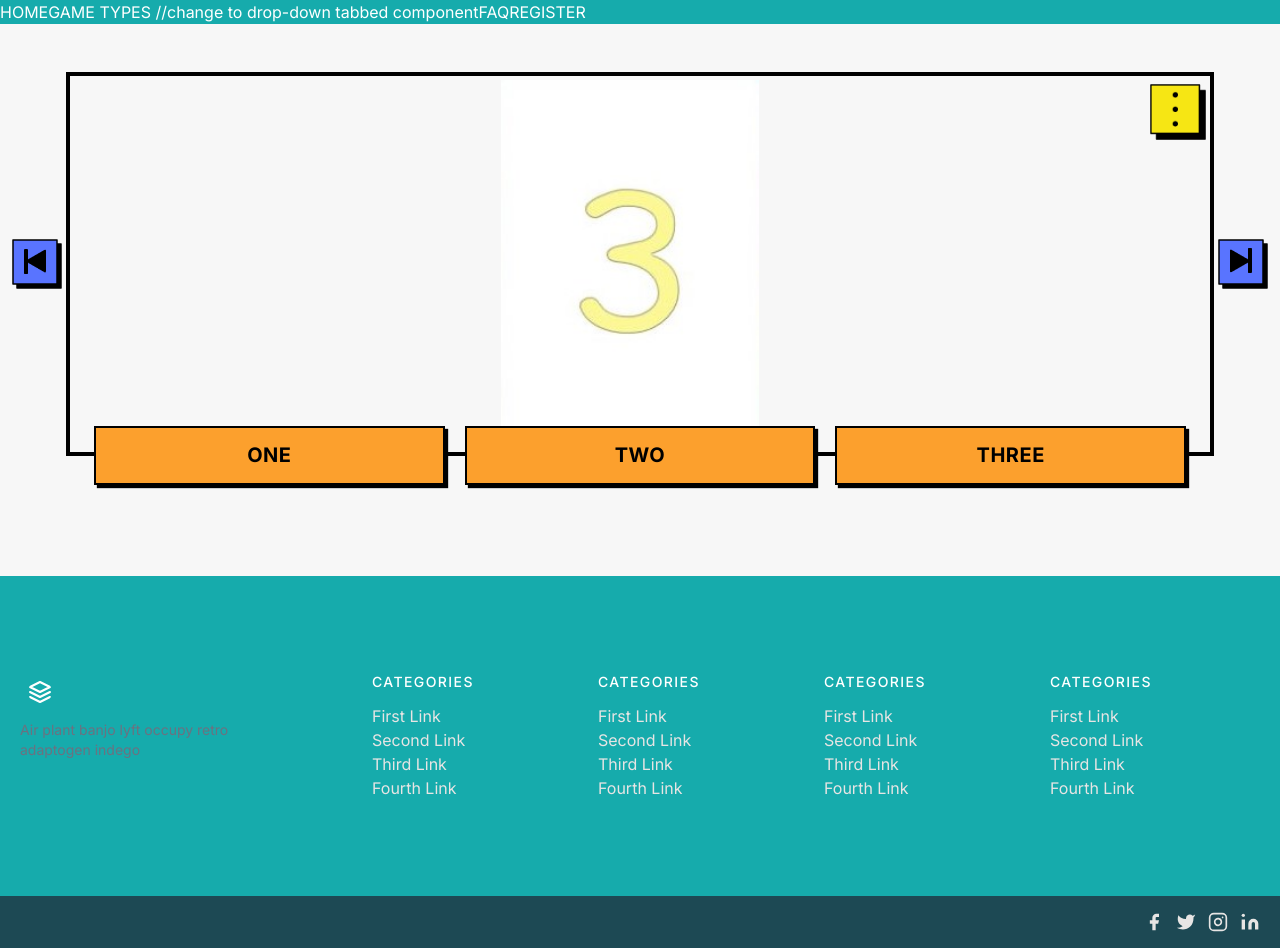
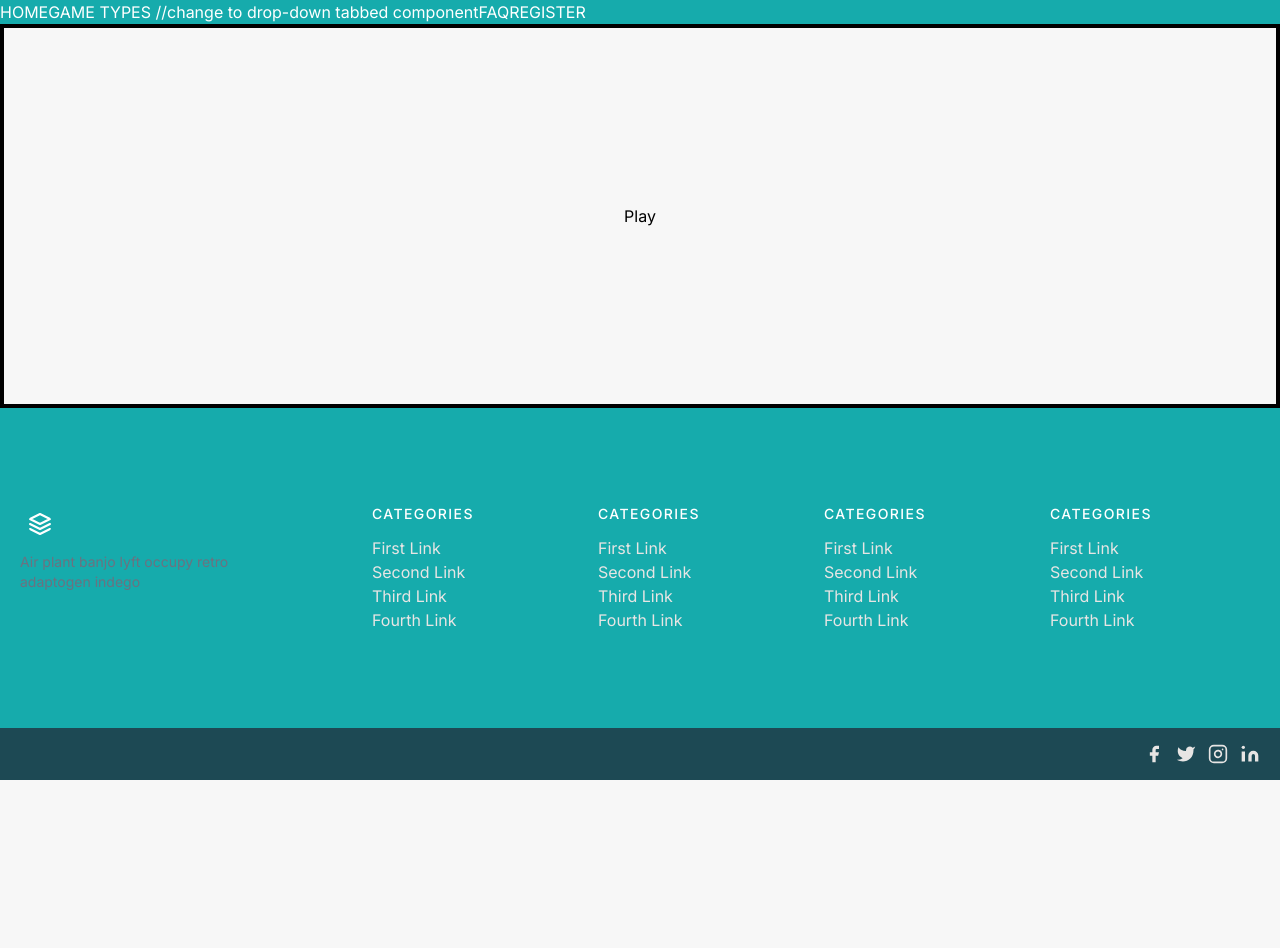
Before and after one commit to chingu-voyages/v42-geckos-team-22, a React (Vite) app: page /game in a window 1280 px wide. After the commit the page ends 800 px from the top, so only its background shows below. Built offline with nearby package versions, Linux system fonts and the light colour scheme.

Commit message:
Play Game button screen
added a screen for the game landing page with a button 'play'. added state to the main Game page with modes for 'landing' 'play'. pushing the play button changes the state and the screens.

```diff
--- /dev/null
+++ b/src/components/GameComponents/GameAnswers.jsx
@@ -0,0 +1,26 @@
+import React from 'react';
+
+function GameAnswers () {
+
+    return (
+        <div className='flex flex-col md:flex-row px-12 md:-my-10 md:h-44 md:mx-6'>
+            <button type='button' className='btn-answer flex-1'>
+                <span className='btn-answer-text'>
+                    ONE
+                </span>
+            </button>
+            <button type='button' className='btn-answer flex-1'>
+                <span className='btn-answer-text'>
+                    TWO
+                </span>
+            </button>
+            <button type='button' className='btn-answer flex-1'>
+                <span className='btn-answer-text'>
+                    THREE
+                </span>
+            </button>
+        </div>
+    )
+}
+
+export default GameAnswers
--- /dev/null
+++ b/src/components/GameComponents/GameControls.jsx
@@ -0,0 +1,20 @@
+import React from "react";
+
+function GameControls () {
+
+    return (
+        <div className='flex justify-around items-center m-1 md:hidden'>
+            <button type='button' className=''>
+                <img className='flex-none' src='src\assets\btn-skip-left.png' />
+            </button>
+            <button type='button' className=''>
+                <img className='flex-none' src='src\assets\btn-more-options.png' />
+            </button>
+            <button type='button' className=''>
+                <img className='flex-none' src='src\assets\btn-skip-right.png' />
+            </button>
+        </div>
+    )
+}
+
+export default GameControls
--- /dev/null
+++ b/src/components/GameComponents/GameLandingWindow.jsx
@@ -0,0 +1,14 @@
+import React from 'react';
+
+function GameLandingWindow ({handlePlayGame}) {
+
+    return (
+        <div className='flex justify-center md:border-4 md:border-black md:flex-grow md:h-96'>
+            <button onClick={handlePlayGame}>
+                <span>Play</span>
+            </button>
+        </div>
+    )
+}
+
+export default GameLandingWindow
--- /dev/null
+++ b/src/components/GameComponents/GamePlayWindow.jsx
@@ -0,0 +1,17 @@
+import React from 'react';
+
+function GamePlayWindow () {
+
+    return (
+        <div className='flex justify-center md:border-4 md:border-black md:flex-grow md:h-96'>
+            <div className='m-1 md:flex-1 md:flex md:justify-center'>
+                <img className='md:ml-10' src='src\assets\card3.jpg' alt='Three' />
+            </div>
+            <button type='button' className='hidden max-h-14 max-w-14 md:flex md:mr-1 md:mt-2'>
+                <img className='' src='src\assets\btn-more-options.png' />
+            </button>
+        </div>
+    )
+}
+
+export default GamePlayWindow
--- a/src/pages/Game.jsx
+++ b/src/pages/Game.jsx
@@ -1,58 +1,42 @@
-import React from "react";
+import React, { useState } from 'react';
+import GameControls from '../components/GameComponents/GameControls';
+import GameAnswers from '../components/GameComponents/GameAnswers';
+import GamePlayWindow from '../components/GameComponents/GamePlayWindow';
+import GameLandingWindow from '../components/GameComponents/GameLandingWindow';
 
 function Game () {
 
+    const [ gameState, setGameState ] = useState("landing")
+
+    const handlePlayGame = () => {
+        setGameState("play")
+        console.log("game mode", gameState)
+    }
+
     return(
         <div className='container mx-auto h-full '>
+            { gameState == "play"
+                ? <>
                     <div className='m-1 border-4 border-black h-4/6 mb-6 mt-12 mx-3 md:border-0' >
                         <div className='md:flex'>
                         <button type='button' className='hidden md:block md:mr-1'>
                             <img className='flex-none' src='src\assets\btn-skip-left.png' />
                         </button>
-                <div className='flex justify-center md:border-4 md:border-black md:flex-grow md:h-96'>
-                    <div className='m-1 md:flex-1 md:flex md:justify-center'>
-                        <img className='md:ml-10' src='src\assets\card3.jpg' alt='Three' />
-                    </div>
-                    <button type='button' className='hidden max-h-14 max-w-14 md:flex md:mr-1 md:mt-2'>
-                        <img className='' src='src\assets\btn-more-options.png' />
-                    </button>
-                </div>
+
+                        <GamePlayWindow />
                         <button type='button' className='hidden md:block md:ml-1'>
                         <img className='flex-none' src='src\assets\btn-skip-right.png' />
                         </button>
                         </div>
-                <div className='flex flex-col md:flex-row px-12 md:-my-10 md:h-44 md:mx-6'>
-                    <button type='button' className='btn-answer flex-1'>
-                        <span className='btn-answer-text'>
-                            ONE
-                        </span>
-                    </button>
-                    <button type='button' className='btn-answer flex-1'>
-                        <span className='btn-answer-text'>
-                            TWO
-                        </span>
-                    </button>
-                    <button type='button' className='btn-answer flex-1'>
-                        <span className='btn-answer-text'>
-                            THREE
-                        </span>
-                    </button>
+                        <GameAnswers />
                     </div>
-            </div>
-            <div className='flex justify-around items-center m-1 md:hidden'>
-                <button type='button' className=''>
-                    <img className='flex-none' src='src\assets\btn-skip-left.png' />
-                </button>
-                <button type='button' className=''>
-                    <img className='flex-none' src='src\assets\btn-more-options.png' />
-                </button>
-                <button type='button' className=''>
-                    <img className='flex-none' src='src\assets\btn-skip-right.png' />
-                </button>
-            </div>
+                    <GameControls />
+                </>
+            : gameState == "landing" ? <GameLandingWindow handlePlayGame={handlePlayGame}/>
+            : null
+                }
         </div>
     )
 }
 
-// rounded-full bg-blue-700 border-2 border-red-800 h-1/3 m-2 border-b-4 border-r-4
 export default Game
```
Lines whose indentation alone changed are shown as unchanged.
